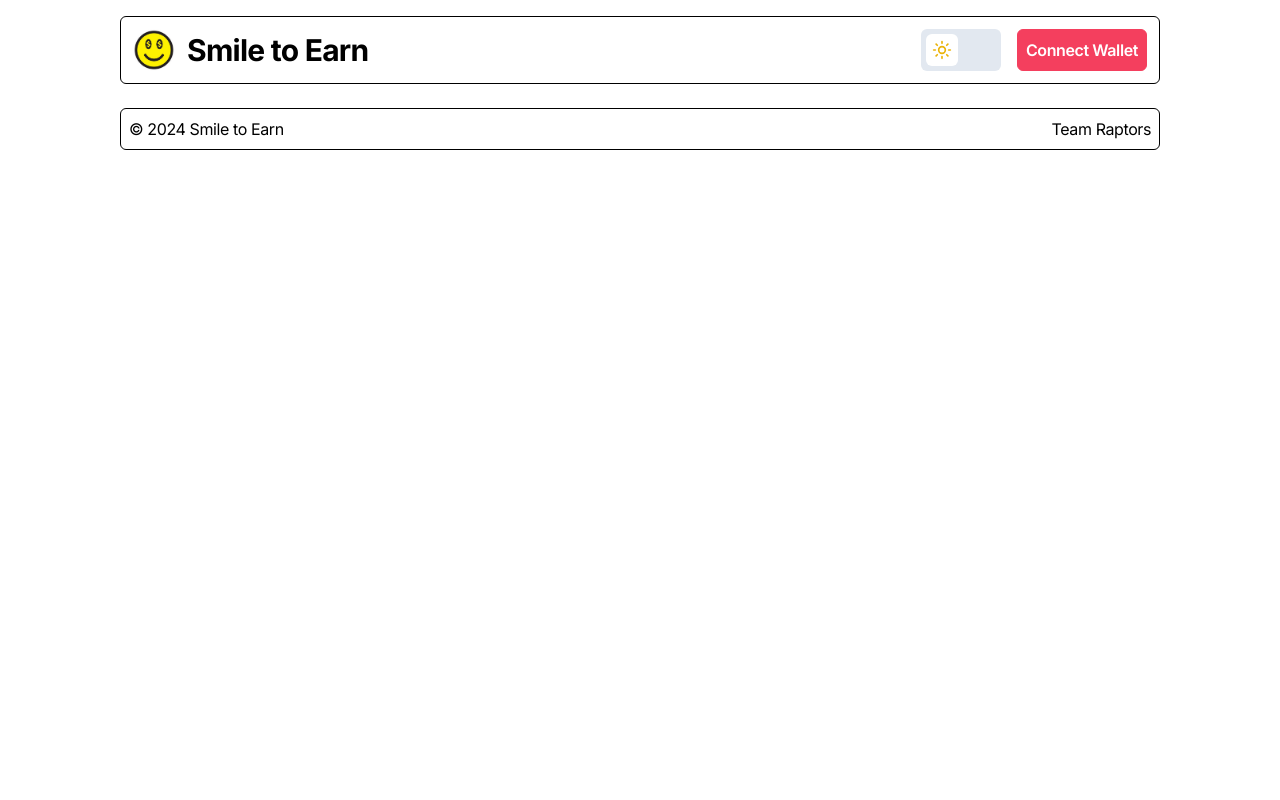
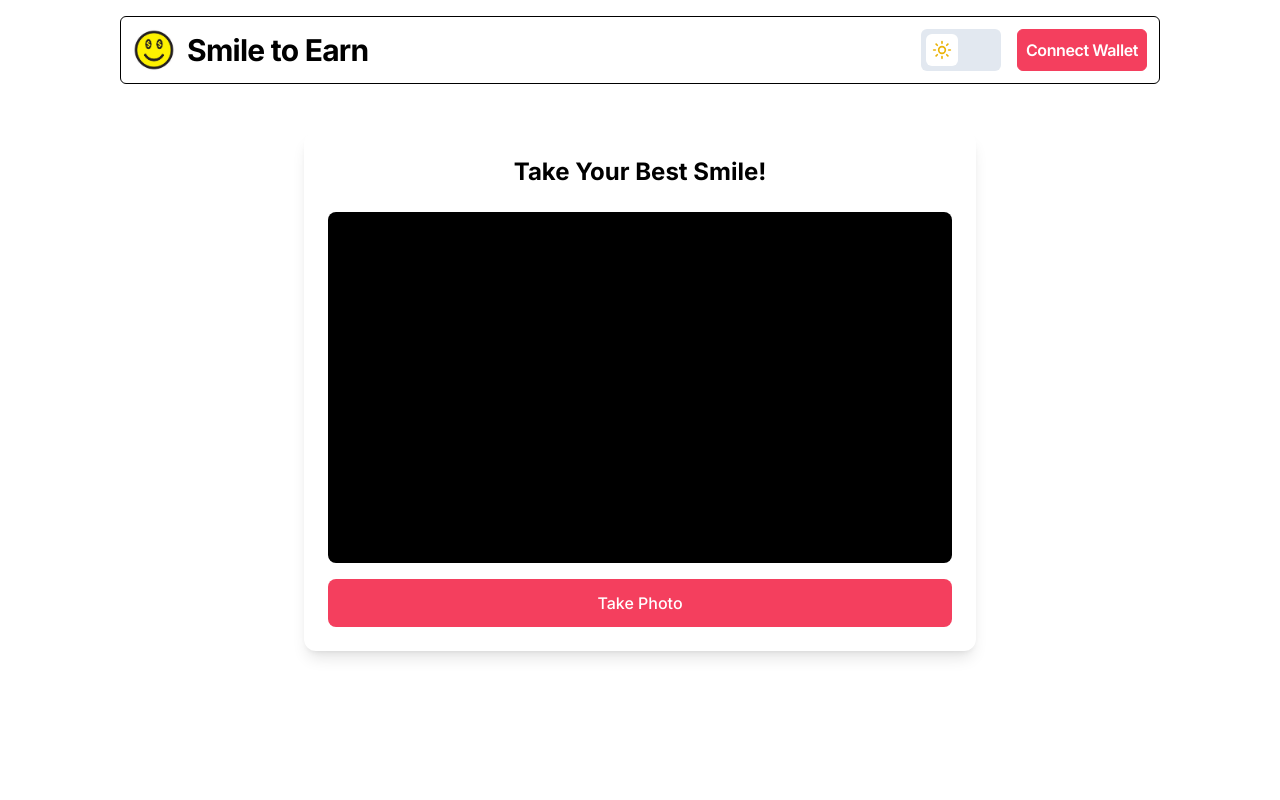
Before and after one commit to sujeethshingade/smile-to-earn, a Next.js app: page / in a window 1280 px wide. Shown: the top 800 px of the page. Built offline with nearby package versions, Linux system fonts and the light colour scheme; no server answers.

Commit message:
feat: add camera feed

```diff
--- a/src/app/page.tsx
+++ b/src/app/page.tsx
@@ -1,11 +1,13 @@
 import { Header } from "@/sections/Header";
+import { Camera } from "@/sections/Camera";
 import { Footer } from "@/sections/Footer";
 
 export default function Home() {
   return (
     <>
-    <Header />
-    <Footer />
+      <Header />
+      <Camera />
+      <Footer />
     </>
   );
 }
--- /dev/null
+++ b/src/sections/Camera.tsx
@@ -0,0 +1,142 @@
+"use client";
+
+import { useEffect, useRef, useState } from 'react';
+import { useTheme } from '@/context/Theme';
+
+export const Camera = () => {
+  const { theme } = useTheme() || {};
+  const videoRef = useRef<HTMLVideoElement>(null);
+  const canvasRef = useRef<HTMLCanvasElement>(null);
+  const [stream, setStream] = useState<MediaStream | null>(null);
+  const [photo, setPhoto] = useState<string | null>(null);
+  const [error, setError] = useState<string | null>(null);
+
+  const startCamera = async () => {
+    try {
+      const mediaStream = await navigator.mediaDevices.getUserMedia({
+        video: {
+          facingMode: "user",
+          width: { ideal: 1920 },
+          height: { ideal: 1080 }
+        },
+        audio: false
+      });
+
+      if (videoRef.current) {
+        videoRef.current.srcObject = mediaStream;
+        videoRef.current.onloadedmetadata = () => {
+          videoRef.current?.play().catch(console.error);
+        };
+      }
+      setStream(mediaStream);
+    } catch (err) {
+      setError("Failed to access camera. Please ensure camera permissions are granted.");
+      console.error("Error accessing camera:", err);
+    }
+  };
+
+  const stopCamera = () => {
+    if (stream) {
+      stream.getTracks().forEach(track => track.stop());
+      setStream(null);
+    }
+  };
+
+  const takePhoto = () => {
+    if (canvasRef.current && videoRef.current) {
+      const context = canvasRef.current.getContext('2d');
+      if (context) {
+        const { videoWidth, videoHeight } = videoRef.current;
+        canvasRef.current.width = videoWidth;
+        canvasRef.current.height = videoHeight;
+        context.scale(-1, 1); // flip horizontally
+        context.drawImage(videoRef.current, -videoWidth, 0, videoWidth, videoHeight);
+        const photoData = canvasRef.current.toDataURL('image/png');
+        setPhoto(photoData);
+        stopCamera();
+      }
+    }
+  };
+
+  useEffect(() => {
+    startCamera();
+    return () => stopCamera();
+  }, []);
+
+  return (
+    <div className={`min-h-screen py-8 ${theme === 'dark' ? 'bg-black' : 'bg-white'}`}>
+      <div className="container mx-auto px-4">
+        <div className={`max-w-2xl mx-auto p-6 rounded-xl shadow-lg ${
+          theme === 'dark' ? 'bg-gray-800 text-white' : 'bg-white text-black'
+        }`}>
+          <h2 className="text-2xl font-bold text-center mb-6">
+            Take Your Best Smile!
+          </h2>
+
+          {error && (
+            <div className="text-red-500 text-center mb-4 p-2 rounded bg-red-100">
+              {error}
+            </div>
+          )}
+
+          <div className="flex flex-col items-center gap-6">
+            {!photo && (
+              <div className="w-full">
+                <div className="relative aspect-video rounded-lg overflow-hidden bg-black">
+                  <video
+                    ref={videoRef}
+                    autoPlay
+                    playsInline
+                    muted
+                    className="absolute inset-0 w-full h-full object-cover"
+                    style={{ transform: 'scaleX(-1)' }}
+                  />
+                </div>
+                <button
+                  onClick={takePhoto}
+                  className="mt-4 w-full px-6 py-3 bg-rose-500 text-white rounded-lg hover:bg-rose-600 transition-colors font-medium"
+                >
+                  Take Photo
+                </button>
+              </div>
+            )}
+
+            {photo && (
+              <div className="w-full">
+                <div className="relative aspect-video rounded-lg overflow-hidden bg-black">
+                  <img
+                    src={photo}
+                    alt="Captured smile"
+                    className="w-full h-full object-cover"
+                  />
+                </div>
+                <div className="flex gap-4 mt-4">
+                  <button
+                    onClick={() => {
+                      setPhoto(null);
+                      startCamera();
+                    }}
+                    className="flex-1 px-6 py-3 bg-gray-500 text-white rounded-lg hover:bg-gray-600 transition-colors font-medium"
+                  >
+                    Retake
+                  </button>
+                  <button
+                    onClick={() => {
+                      // handle photo submission
+                      console.log("Submitting photo:", photo);
+                    }}
+                    className="flex-1 px-6 py-3 bg-rose-500 text-white rounded-lg hover:bg-rose-600 transition-colors font-medium"
+                  >
+                    Submit
+                  </button>
+                </div>
+              </div>
+            )}
+          </div>
+
+          <canvas ref={canvasRef} className="hidden" />
+        </div>
+      </div>
+    </div>
+  );
+}
```
